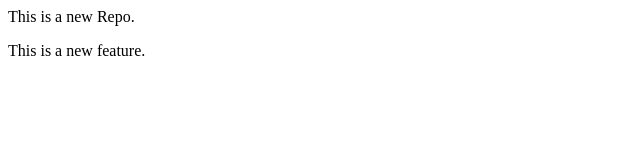
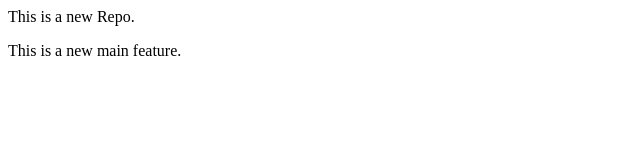
Before and after one commit to PragnyaBasu/LocalRepo, a plain HTML site: page index.html in a window 1280 px wide. Shown: the full height of the page, 0-640 px from the left. Drawn offline with Linux system fonts and the light colour scheme.

Commit message:
Adding new feature to main

```diff
--- a/index.html
+++ b/index.html
@@ -1,2 +1,2 @@
 <p>This is a new Repo.</p>
-<p>This is a new feature.</p>
+<p>This is a new main feature.</p>
```
